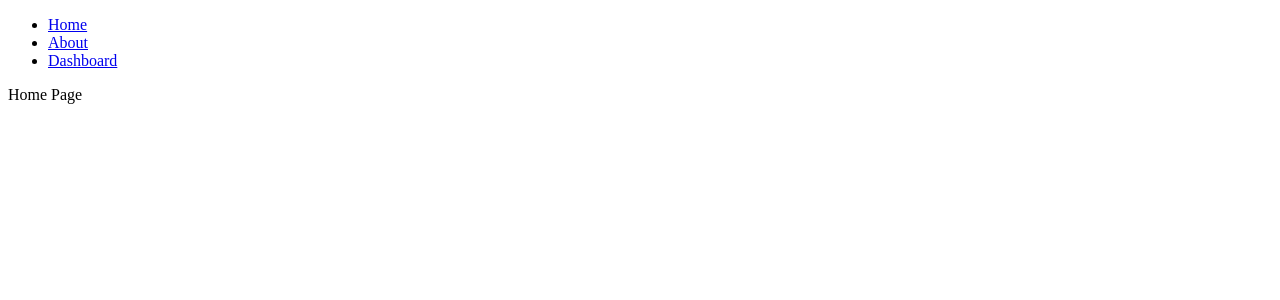
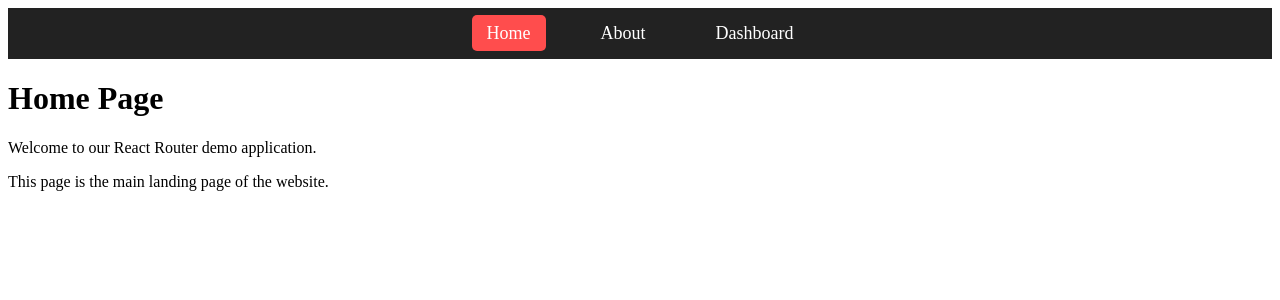
Before and after one commit to ashupal-career/Daily-react-practice, a React (Vite) app in the folder react-project-ten/: page / in a window 1280 px wide. Shown: the top 300 px of the page. Built offline with nearby package versions, Linux system fonts and the light colour scheme.

Commit message:
Few upadte in my react-routing project

```diff
--- a/react-project-ten/src/components/About.jsx
+++ b/react-project-ten/src/components/About.jsx
@@ -2,8 +2,10 @@ import React from 'react'
 
 const About = () => {
   return (
-    <div>
-        About page
+    <div className="page">
+        <h1>About Page</h1>
+        <p>This page contains information about our application.</p>
+        <p>It is built using React and React Router.</p>
     </div>
   )
 }
--- a/react-project-ten/src/components/Dashboard.jsx
+++ b/react-project-ten/src/components/Dashboard.jsx
@@ -2,8 +2,10 @@ import React from 'react'
 
 const Dashboard = () => {
   return (
-    <div>
-        Dashboard Page
+    <div className="page">
+        <h1>Dashboard</h1>
+        <p>This is the dashboard where users can see their data.</p>
+        <p>You can add analytics, reports, and user information here.</p>
     </div>
   )
 }
--- a/react-project-ten/src/components/Home.jsx
+++ b/react-project-ten/src/components/Home.jsx
@@ -2,8 +2,10 @@ import React from 'react'
 
 const Home = () => {
   return (
-    <div>
-        Home Page
+    <div className="page">
+        <h1>Home Page</h1>
+        <p>Welcome to our React Router demo application.</p>
+        <p>This page is the main landing page of the website.</p>
     </div>
   )
 }
--- /dev/null
+++ b/react-project-ten/src/components/Navbar.css
@@ -0,0 +1,36 @@
+/* Navbar container */
+ul {
+  list-style: none;
+  display: flex;
+  justify-content: center;
+  gap: 40px;
+  background-color: #222;
+  padding: 15px;
+  margin: 0;
+}
+
+/* List items */
+li {
+  font-size: 18px;
+}
+
+/* Links */
+a {
+  text-decoration: none;
+  color: white;
+  font-weight: 500;
+  padding: 8px 15px;
+  transition: 0.3s;
+}
+
+/* Hover effect */
+a:hover {
+  background-color: #555;
+  border-radius: 5px;
+}
+
+/* Active link */
+.active {
+  background-color: #ff4d4d;
+  border-radius: 5px;
+}
--- a/react-project-ten/src/components/Navbar.jsx
+++ b/react-project-ten/src/components/Navbar.jsx
@@ -1,18 +1,19 @@
 import React from 'react'
-import {Link} from 'react-router-dom'
+import './Navbar.css'
+import {NavLink} from 'react-router-dom'
 
 const Navbar = () => {
   return (
     <div>
         <ul>
             <li>
-                <Link to="/">Home</Link>
+                <NavLink to="/">Home</NavLink>
             </li>
             <li>
-                <Link to="/about">About</Link>
+                <NavLink to="/about">About</NavLink>
             </li>
             <li>
-                <Link to="/dashboard">Dashboard</Link>
+                <NavLink to="/dashboard">Dashboard</NavLink>
             </li>
         </ul>
     </div>
```
